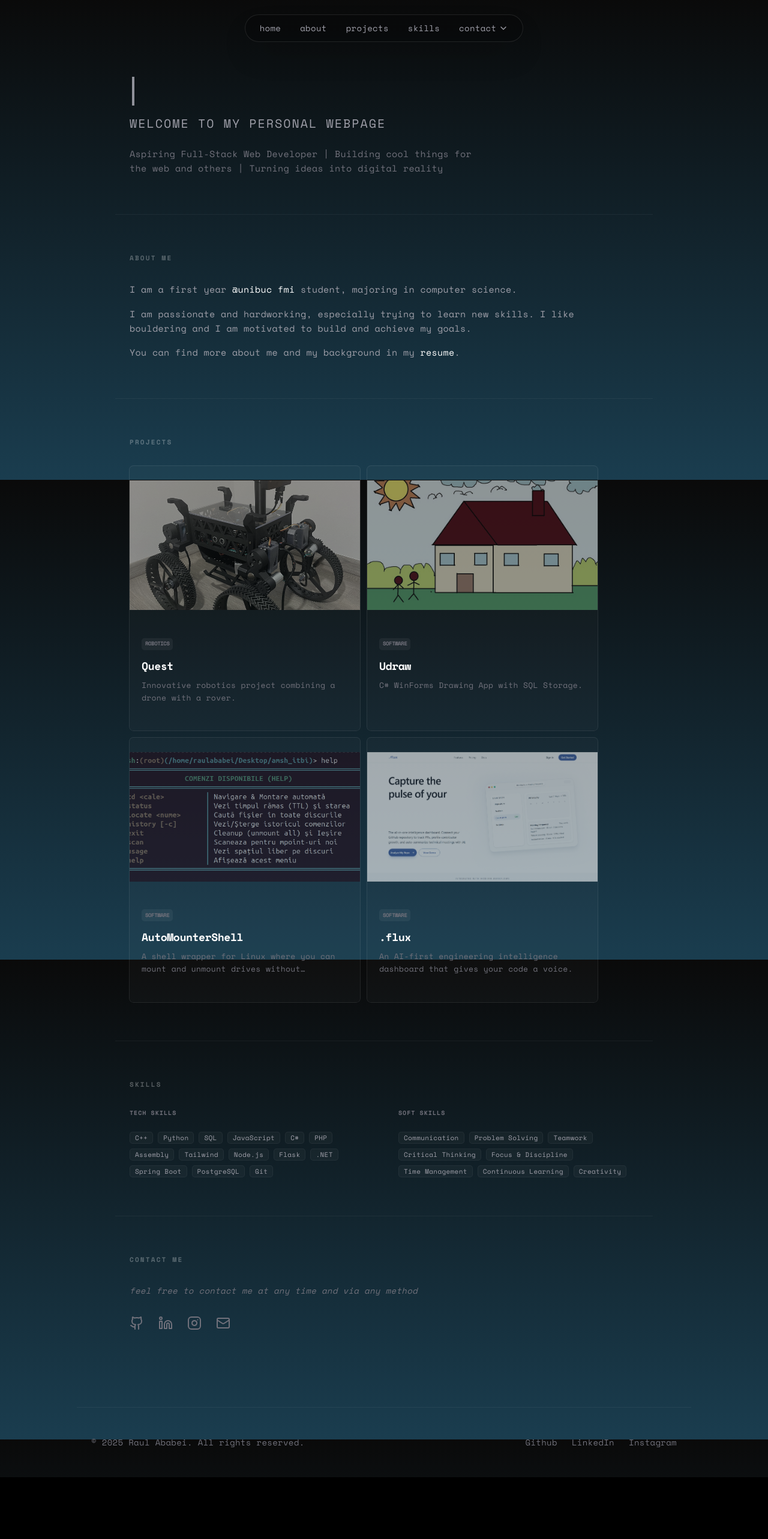
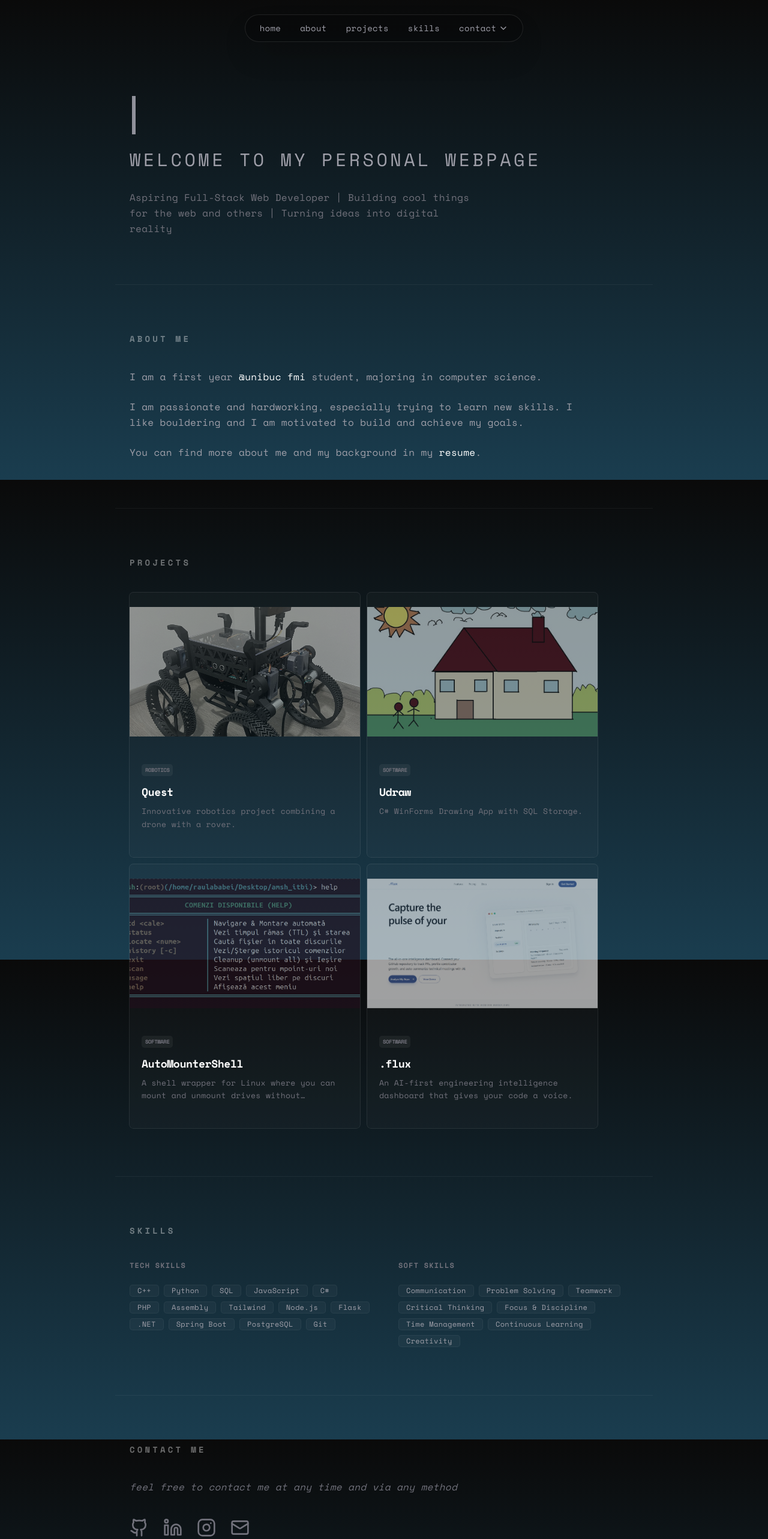
Before and after one commit to costitza/nextjs-ababeiraul, a Next.js app: page / in a window 1280 px wide. Shown: the top 2566 px of the page at 60% size. Before the commit the page ends 2463 px from the top, so only its background shows below. Built offline with nearby package versions, Linux system fonts and the light colour scheme.

Commit message:
style: enlarge hero headings and section labels for better hierarchy

```diff
--- a/app/page.tsx
+++ b/app/page.tsx
@@ -36,14 +36,14 @@ const TypewriterHeading = () => {
   }, [count, text.length])
 
   return (
-    <div className="flex items-center gap-1 mb-4">
-      <motion.h1 className="text-4xl sm:text-5xl font-bold tracking-tight text-white pb-1">
+    <div className="flex items-center gap-1 mb-6">
+      <motion.h1 className="text-5xl sm:text-7xl font-bold tracking-tight text-white pb-1">
         {displayText}
       </motion.h1>
       <motion.div
         animate={{ opacity: [0, 1, 0] }}
         transition={{ duration: 0.8, repeat: Infinity, ease: "linear" }}
-        className="w-1 h-10 sm:h-12 bg-zinc-400"
+        className="w-1.5 h-12 sm:h-16 bg-zinc-400"
       />
     </div>
   )
@@ -53,20 +53,20 @@ export default function Home() {
   return (
     <div className="flex flex-col items-center">
       {/* Hero Section */}
-      <section className="w-full max-w-4xl px-6 pt-32 pb-16 flex flex-col items-center text-center sm:items-start sm:text-left">
+      <section className="w-full max-w-4xl px-6 pt-40 pb-20 flex flex-col items-center text-center sm:items-start sm:text-left">
         <TypewriterHeading />
-        <h2 className="text-lg sm:text-xl font-medium text-zinc-400 mb-6 uppercase tracking-widest">
+        <h2 className="text-xl sm:text-3xl font-medium text-zinc-400 mb-8 uppercase tracking-[0.15em]">
           welcome to my personal webpage
         </h2>
-        <p className="max-w-xl text-[15px] text-zinc-500 leading-relaxed">
+        <p className="max-w-xl text-base text-zinc-500 leading-relaxed">
           Aspiring Full-Stack Web Developer | Building cool things for the web and others | Turning ideas into digital reality
         </p>
       </section>
 
       {/* About Section */}
-      <section id="about" className="w-full max-w-4xl px-6 py-16 border-t border-white/5">
-        <h3 className="text-[11px] font-black text-white/30 mb-8 uppercase tracking-[0.2em]">about me</h3>
-        <div className="space-y-4 text-zinc-400 text-[15px] leading-relaxed max-w-3xl">
+      <section id="about" className="w-full max-w-4xl px-6 py-20 border-t border-white/5">
+        <h3 className="text-sm font-black text-white/40 mb-10 uppercase tracking-[0.3em]">about me</h3>
+        <div className="space-y-6 text-zinc-400 text-base leading-relaxed max-w-3xl">
           <p>
             I am a first year <a href="https://fmi.unibuc.ro/" className="text-white hover:underline transition-all">@unibuc fmi</a> student, majoring in computer science.
           </p>
@@ -80,8 +80,8 @@ export default function Home() {
       </section>
 
       {/* Projects Section */}
-      <section id="projects" className="w-full max-w-4xl px-6 py-16 border-t border-white/5">
-        <h3 className="text-[11px] font-black text-white/30 mb-8 uppercase tracking-[0.2em]">projects</h3>
+      <section id="projects" className="w-full max-w-4xl px-6 py-20 border-t border-white/5">
+        <h3 className="text-sm font-black text-white/40 mb-10 uppercase tracking-[0.3em]">projects</h3>
         <div className="flex flex-wrap gap-3">
           {projects.map((project, index) => (
             <ProjectCard key={index} project={project} />
@@ -90,24 +90,24 @@ export default function Home() {
       </section>
 
       {/* Skills Section */}
-      <section id="skills" className="w-full max-w-4xl px-6 py-16 border-t border-white/5">
-        <h3 className="text-[11px] font-black text-white/30 mb-8 uppercase tracking-[0.2em]">skills</h3>
+      <section id="skills" className="w-full max-w-4xl px-6 py-20 border-t border-white/5">
+        <h3 className="text-sm font-black text-white/40 mb-10 uppercase tracking-[0.3em]">skills</h3>
         <div className="grid grid-cols-1 md:grid-cols-2 gap-12">
           <div>
-            <h4 className="text-[10px] font-bold text-zinc-500 mb-6 uppercase tracking-widest">tech skills</h4>
+            <h4 className="text-xs font-bold text-zinc-500 mb-6 uppercase tracking-widest">tech skills</h4>
             <div className="flex flex-wrap gap-2">
               {techSkills.map((skill) => (
-                <Badge key={skill} variant="outline" className="bg-white/[0.03] border-white/5 text-zinc-400 hover:text-white hover:bg-white/10 transition-colors px-2 py-0.5 text-[11px] rounded-sm">
+                <Badge key={skill} variant="outline" className="bg-white/[0.03] border-white/5 text-zinc-400 hover:text-white hover:bg-white/10 transition-colors px-3 py-1 text-[12px] rounded-sm">
                   {skill}
                 </Badge>
               ))}
             </div>
           </div>
           <div>
-            <h4 className="text-[10px] font-bold text-zinc-500 mb-6 uppercase tracking-widest">soft skills</h4>
+            <h4 className="text-xs font-bold text-zinc-500 mb-6 uppercase tracking-widest">soft skills</h4>
             <div className="flex flex-wrap gap-2">
               {softSkills.map((skill) => (
-                <Badge key={skill} variant="outline" className="bg-white/[0.03] border-white/5 text-zinc-400 px-2 py-0.5 text-[11px] rounded-sm">
+                <Badge key={skill} variant="outline" className="bg-white/[0.03] border-white/5 text-zinc-400 px-3 py-1 text-[12px] rounded-sm">
                   {skill}
                 </Badge>
               ))}
@@ -117,23 +117,23 @@ export default function Home() {
       </section>
 
       {/* Contact Section */}
-      <section id="contact" className="w-full max-w-4xl px-6 py-16 border-t border-white/5 mb-16">
-        <h3 className="text-[11px] font-black text-white/30 mb-8 uppercase tracking-[0.2em]">contact me</h3>
-        <p className="text-zinc-500 text-[14px] mb-8 italic">
+      <section id="contact" className="w-full max-w-4xl px-6 py-20 border-t border-white/5 mb-20">
+        <h3 className="text-sm font-black text-white/40 mb-10 uppercase tracking-[0.3em]">contact me</h3>
+        <p className="text-zinc-500 text-base mb-10 italic">
           feel free to contact me at any time and via any method
         </p>
         <div className="flex items-center gap-6">
           <a href="https://github.com/costitza" target="_blank" className="text-zinc-500 hover:text-white transition-all transform hover:scale-110">
-            <Github className="w-6 h-6" />
+            <Github className="w-8 h-8" />
           </a>
           <a href="https://www.linkedin.com/in/raul-ababei-28221838b/" target="_blank" className="text-zinc-500 hover:text-white transition-all transform hover:scale-110">
-            <Linkedin className="w-6 h-6" />
+            <Linkedin className="w-8 h-8" />
           </a>
           <a href="https://www.instagram.com/frosty.king_67/" target="_blank" className="text-zinc-500 hover:text-white transition-all transform hover:scale-110">
-            <Instagram className="w-6 h-6" />
+            <Instagram className="w-8 h-8" />
           </a>
           <a href="mailto:ababeiraul13@gmail.com" className="text-zinc-500 hover:text-white transition-all transform hover:scale-110">
-            <Mail className="w-6 h-6" />
+            <Mail className="w-8 h-8" />
           </a>
         </div>
       </section>
--- a/app/projects/[slug]/page.tsx
+++ b/app/projects/[slug]/page.tsx
@@ -42,29 +42,29 @@ export default async function ProjectPage({ params }: { params: Promise<{ slug:
   }
 
   return (
-    <div className="flex flex-col items-center pt-24 pb-16 px-6">
+    <div className="flex flex-col items-center pt-32 pb-24 px-6">
       <div className="w-full max-w-3xl">
         <Link
           href="/#projects"
-          className="flex items-center gap-2 text-zinc-500 hover:text-white transition-colors mb-10 text-xs font-bold uppercase tracking-widest group"
+          className="flex items-center gap-2 text-zinc-500 hover:text-white transition-colors mb-12 text-xs font-bold uppercase tracking-widest group"
         >
           <ArrowLeft className="w-3 h-3 transition-transform group-hover:-translate-x-1" />
           back to projects
         </Link>
 
-        <div className="mb-12 text-center flex flex-col items-center">
-          <Badge className="mb-3 bg-white/5 text-zinc-400 border border-white/10 rounded-sm px-2 py-0.5 text-[10px] uppercase tracking-tighter font-bold">
+        <div className="mb-16 text-center flex flex-col items-center">
+          <Badge className="mb-4 bg-white/5 text-zinc-400 border border-white/10 rounded-sm px-2 py-0.5 text-[10px] uppercase tracking-tighter font-bold">
             {project.category}
           </Badge>
-          <h1 className="text-3xl sm:text-4xl font-bold text-white mb-4 tracking-tight">
+          <h1 className="text-4xl sm:text-6xl font-bold text-white mb-6 tracking-tight">
             {project.title}
           </h1>
-          <p className="text-base text-zinc-500 leading-relaxed max-w-xl">
+          <p className="text-lg text-zinc-500 leading-relaxed max-w-xl">
             {project.description}
           </p>
 
           {project.image && (
-            <div className="max-w-xl w-full mx-auto rounded-xl overflow-hidden border border-white/5 bg-white/[0.02] mt-8">
+            <div className="max-w-xl w-full mx-auto rounded-xl overflow-hidden border border-white/5 bg-white/[0.02] mt-12">
               <Image
                 src={project.image}
                 alt={project.title}
@@ -78,24 +78,24 @@ export default async function ProjectPage({ params }: { params: Promise<{ slug:
           )}
         </div>
 
-        <div className="space-y-12">
+        <div className="space-y-16">
           {project.content.map((section, index) => (
-            <section key={index} className="border-t border-white/5 pt-10 first:border-0 first:pt-0">
-              <h2 className="text-[11px] font-black text-white/30 mb-8 uppercase tracking-[0.2em] text-center">
+            <section key={index} className="border-t border-white/5 pt-12 first:border-0 first:pt-0">
+              <h2 className="text-sm font-black text-white/40 mb-10 uppercase tracking-[0.3em] text-center">
                 {section.heading}
               </h2>
 
-              <div className="space-y-6 max-w-xl mx-auto">
+              <div className="space-y-8 max-w-xl mx-auto">
                 {section.text && (
-                  <p className="text-zinc-400 text-[15px] leading-relaxed text-justify">
+                  <p className="text-zinc-400 text-base leading-relaxed text-justify">
                     {section.text}
                   </p>
                 )}
 
                 {section.list && (
-                  <ul className="space-y-3">
+                  <ul className="space-y-4">
                     {section.list.map((item, i) => (
-                      <li key={i} className="flex gap-3 text-zinc-400 text-[14px] leading-relaxed">
+                      <li key={i} className="flex gap-4 text-zinc-400 text-base leading-relaxed">
                         <span className="text-white/20 mt-1.5">—</span>
                         {item}
                       </li>
@@ -104,13 +104,13 @@ export default async function ProjectPage({ params }: { params: Promise<{ slug:
                 )}
 
                 {section.subtext && (
-                  <p className="text-zinc-500 text-[14px] leading-relaxed italic border-l-2 border-white/5 pl-4 py-1">
+                  <p className="text-zinc-500 text-base leading-relaxed italic border-l-2 border-white/5 pl-6 py-1">
                     {section.subtext}
                   </p>
                 )}
 
                 {section.image && (
-                  <div className="max-w-md w-full mx-auto my-10 rounded-lg overflow-hidden border border-white/5 bg-white/[0.01]">
+                  <div className="max-w-md w-full mx-auto my-12 rounded-lg overflow-hidden border border-white/5 bg-white/[0.01]">
                     <Image
                       src={section.image}
                       alt={section.heading}
@@ -124,25 +124,25 @@ export default async function ProjectPage({ params }: { params: Promise<{ slug:
                 )}
 
                 {section.code && (
-                  <div className="mt-8">
-                    <pre className="p-4 rounded-md bg-white/[0.02] border border-white/5 overflow-x-auto text-[13px] text-zinc-400 font-mono leading-relaxed scrollbar-hide">
+                  <div className="mt-10">
+                    <pre className="p-6 rounded-md bg-white/[0.02] border border-white/5 overflow-x-auto text-[14px] text-zinc-400 font-mono leading-relaxed scrollbar-hide">
                       <code>{section.code}</code>
                     </pre>
                   </div>
                 )}
 
                 {section.additional_code && (
-                  <div className="mt-2">
-                    <pre className="p-4 rounded-md bg-white/[0.02] border border-white/5 overflow-x-auto text-[13px] text-zinc-400 font-mono leading-relaxed scrollbar-hide">
+                  <div className="mt-4">
+                    <pre className="p-6 rounded-md bg-white/[0.02] border border-white/5 overflow-x-auto text-[14px] text-zinc-400 font-mono leading-relaxed scrollbar-hide">
                       <code>{section.additional_code}</code>
                     </pre>
                   </div>
                 )}
 
                 {section.links && (
-                  <div className="flex flex-wrap gap-3 pt-6 justify-center">
+                  <div className="flex flex-wrap gap-4 pt-8 justify-center">
                     {section.links.map((link, i) => (
-                      <Button key={i} asChild variant="outline" className="h-8 bg-white/5 border-white/10 text-white hover:bg-white/10 rounded-sm px-4 text-xs font-bold uppercase tracking-wider">
+                      <Button key={i} asChild variant="outline" className="h-10 bg-white/5 border-white/10 text-white hover:bg-white/10 rounded-sm px-6 text-xs font-bold uppercase tracking-wider">
                         <a href={link.url} target="_blank" rel="noopener noreferrer" className="flex items-center gap-2">
                           {link.label}
                           <ExternalLink className="w-3 h-3" />
```
